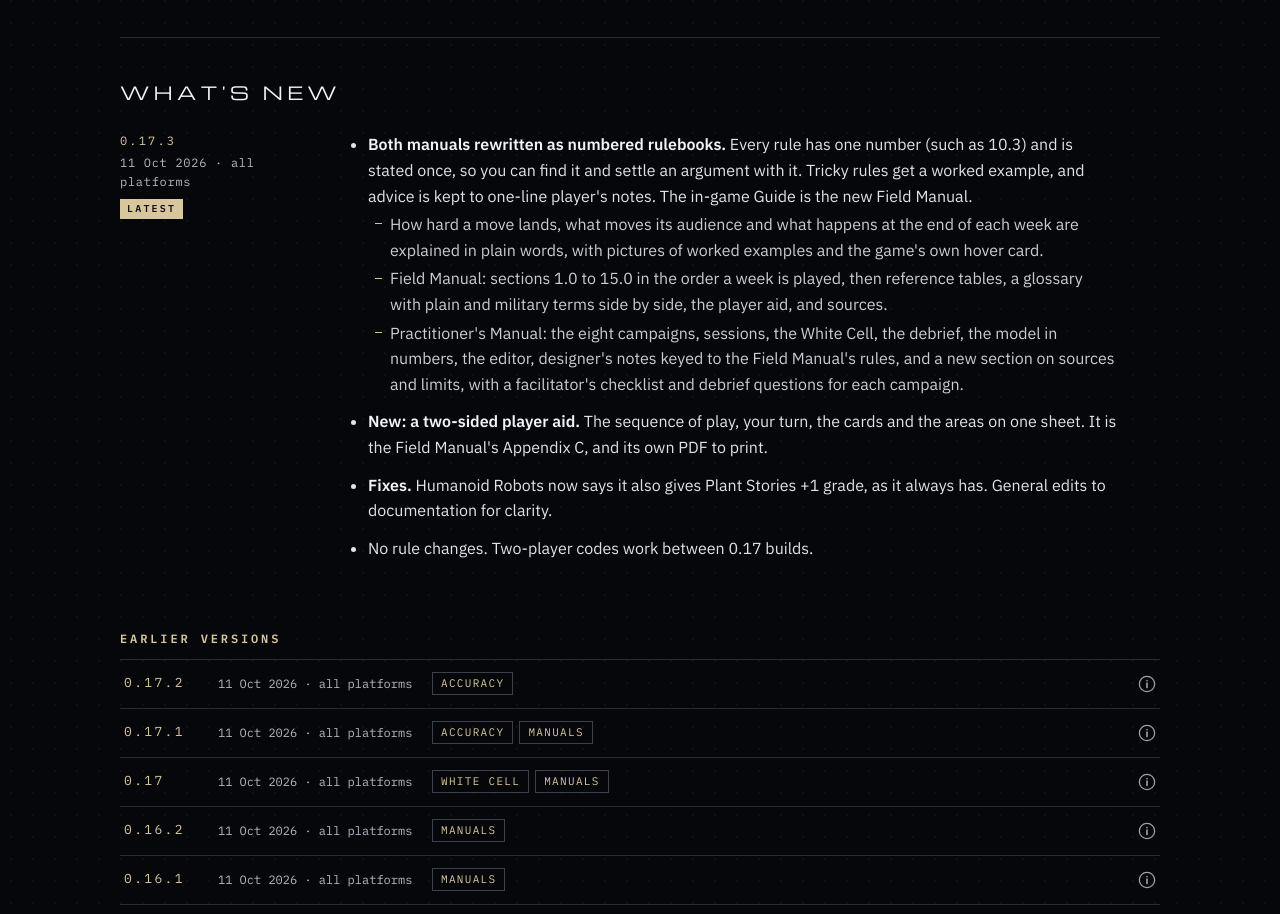
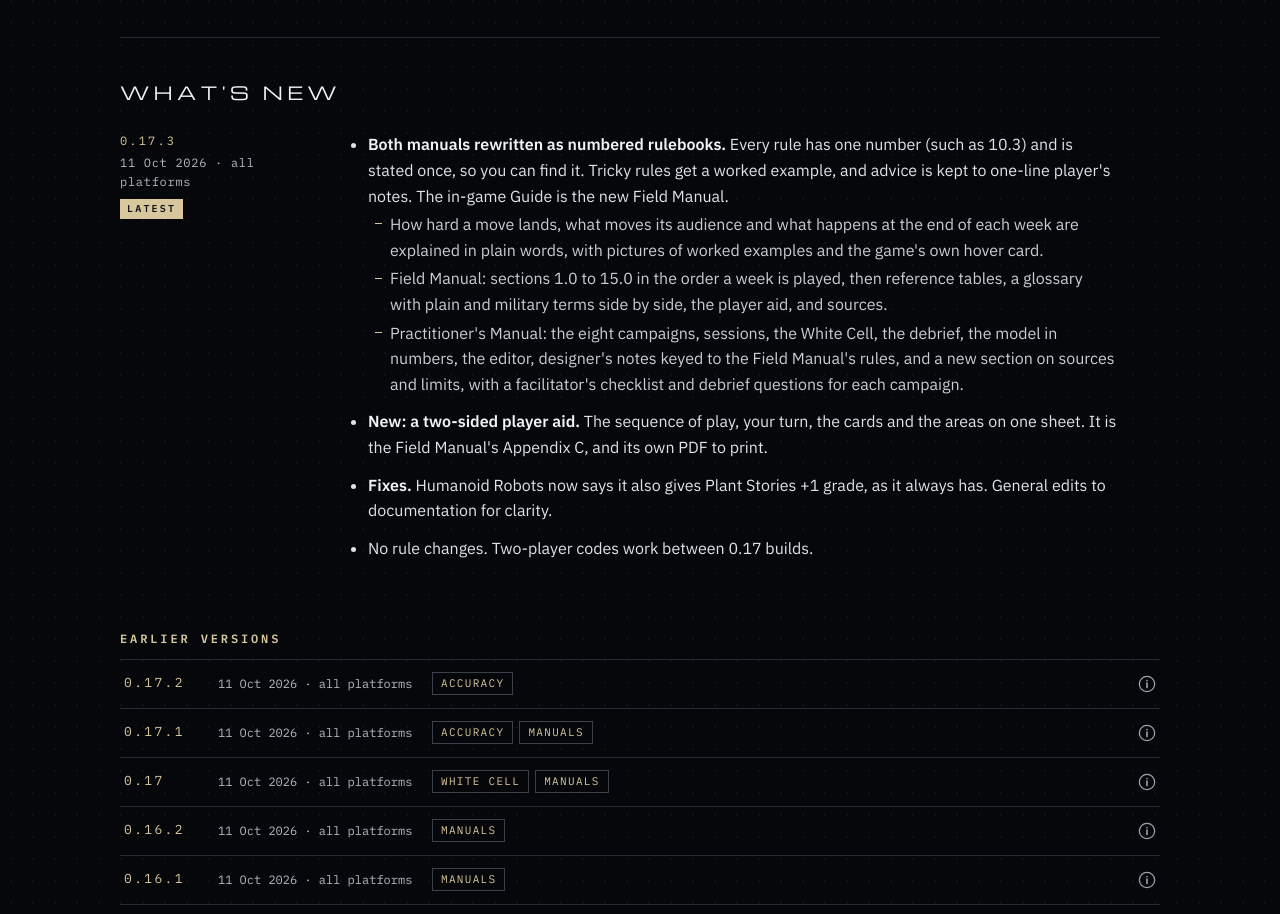
Before and after one commit to KW-Wargame/cognitive-terrain-releases-playtest, a plain HTML site: page index.html in a window 1280 px wide. Shown: the part 1440-2354 px from the top of the page. Drawn offline with nearby package versions, Linux system fonts and the light colour scheme; no server answers.

Commit message:
Changelog 0.17.3: wording

```diff
--- a/index.html
+++ b/index.html
@@ -198,7 +198,7 @@ ul.sub li::before{content:"";position:absolute;left:3px;top:.7em;width:7px;heigh
 <dt>0.17.3<small>11 Oct 2026 · all platforms</small><span class="latest">LATEST</span></dt>
 <dd>
 <ul>
-<li><b>Both manuals rewritten as numbered rulebooks.</b> Every rule has one number (such as 10.3) and is stated once, so you can find it and settle an argument with it. Tricky rules get a worked example, and advice is kept to one-line player's notes. The in-game Guide is the new Field Manual.<ul class="sub"><li>How hard a move lands, what moves its audience and what happens at the end of each week are explained in plain words, with pictures of worked examples and the game's own hover card.</li><li>Field Manual: sections 1.0 to 15.0 in the order a week is played, then reference tables, a glossary with plain and military terms side by side, the player aid, and sources.</li><li>Practitioner's Manual: the eight campaigns, sessions, the White Cell, the debrief, the model in numbers, the editor, designer's notes keyed to the Field Manual's rules, and a new section on sources and limits, with a facilitator's checklist and debrief questions for each campaign.</li></ul></li>
+<li><b>Both manuals rewritten as numbered rulebooks.</b> Every rule has one number (such as 10.3) and is stated once, so you can find it. Tricky rules get a worked example, and advice is kept to one-line player's notes. The in-game Guide is the new Field Manual.<ul class="sub"><li>How hard a move lands, what moves its audience and what happens at the end of each week are explained in plain words, with pictures of worked examples and the game's own hover card.</li><li>Field Manual: sections 1.0 to 15.0 in the order a week is played, then reference tables, a glossary with plain and military terms side by side, the player aid, and sources.</li><li>Practitioner's Manual: the eight campaigns, sessions, the White Cell, the debrief, the model in numbers, the editor, designer's notes keyed to the Field Manual's rules, and a new section on sources and limits, with a facilitator's checklist and debrief questions for each campaign.</li></ul></li>
 <li><b>New: a two-sided player aid.</b> The sequence of play, your turn, the cards and the areas on one sheet. It is the Field Manual's Appendix C, and its own PDF to print.</li>
 <li><b>Fixes.</b> Humanoid Robots now says it also gives Plant Stories +1 grade, as it always has. General edits to documentation for clarity.</li>
 <li>No rule changes. Two-player codes work between 0.17 builds.</li>
```
